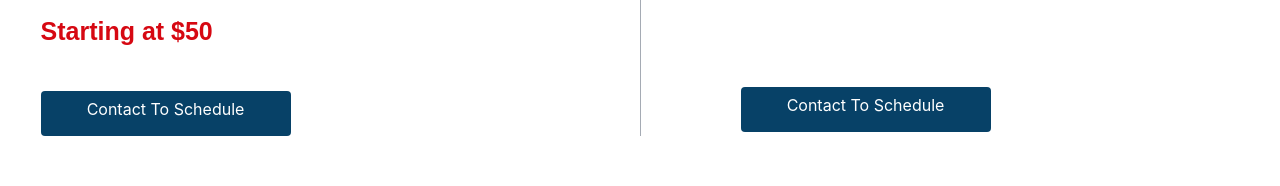
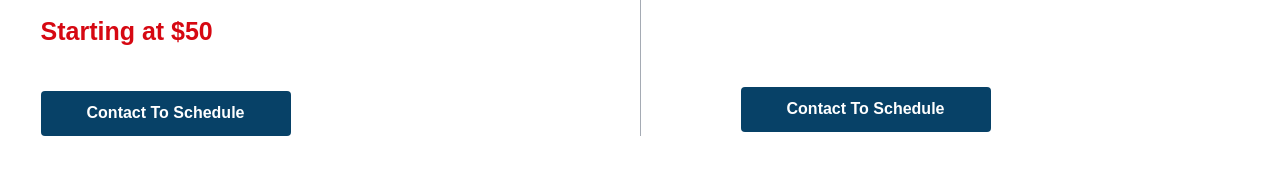
Before and after one commit to Jmorrissette1/detail_website, a plain HTML site: page detail.html in a window 1280 px wide. Shown: the part 3833-4019 px from the top of the page. Drawn offline with nearby package versions, Linux system fonts and the light colour scheme.

Commit message:
styled buttons

```diff
--- a/css/main.css
+++ b/css/main.css
@@ -883,15 +883,23 @@ a{
     width: 250px;
     height: 45px;
     background-color: #074167;
+    padding: 10px;
+    font-weight: 600;
+    font-size: 16px;
+    font-family: 'Montserrat', sans-serif;
     border:none;
 
 }
 
 .add_button2{
     margin-top: 147px;
+    padding: 10px;
     width: 250px;
     height: 45px;
     background-color: #074167;
+    font-weight: 600;
+    font-size: 16px;
+    font-family: 'Montserrat', sans-serif;
     border:none;
 }
 
```
